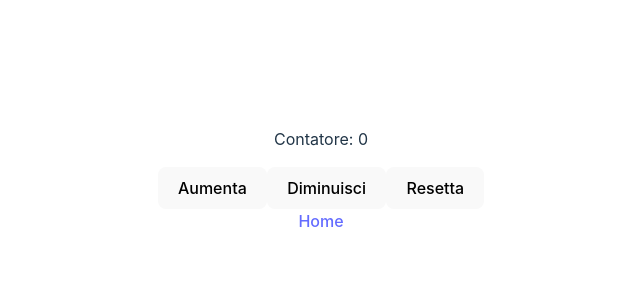
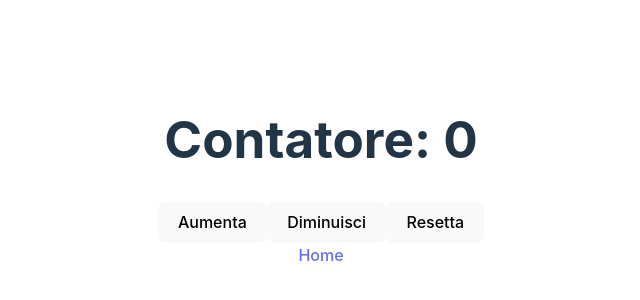
Before and after one commit to owlpsycho/Develhope-React, a React (Vite) app: page /counter in a window 1280 px wide. Shown: the part 228-528 px from the top of the page, without its empty margins (319-959 px from the left). Built offline with nearby package versions, Linux system fonts and the light colour scheme.

Commit message:
risoluzione esercizio 83

```diff
--- a/src/pages/Counter.jsx
+++ b/src/pages/Counter.jsx
@@ -7,7 +7,7 @@ const Counter = () => {
   return (
     <>
       <div>
-        <p>Contatore: {count}</p>
+        <h1>Contatore: {count}</h1>
         <button onClick={increment}>Aumenta</button>
         <button onClick={decrement}>Diminuisci</button>
         <button onClick={reset}>Resetta</button>
```
